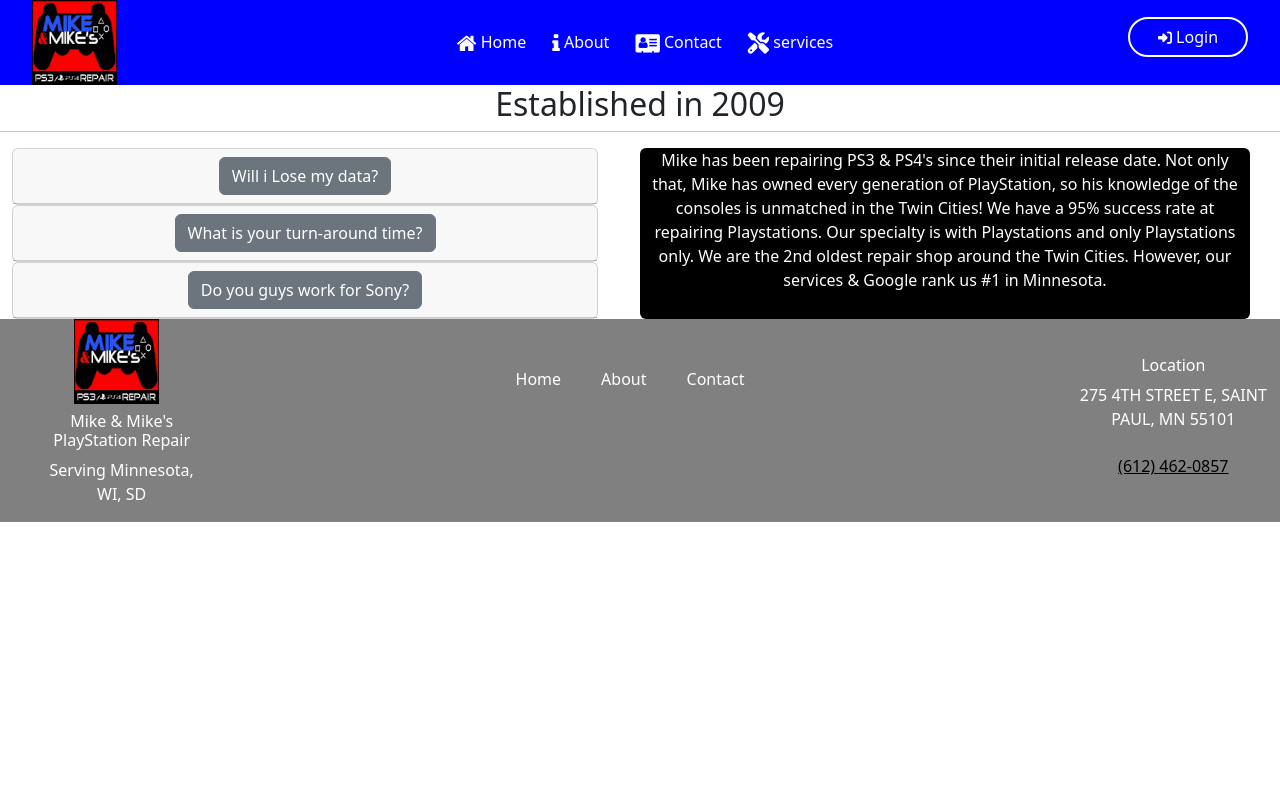
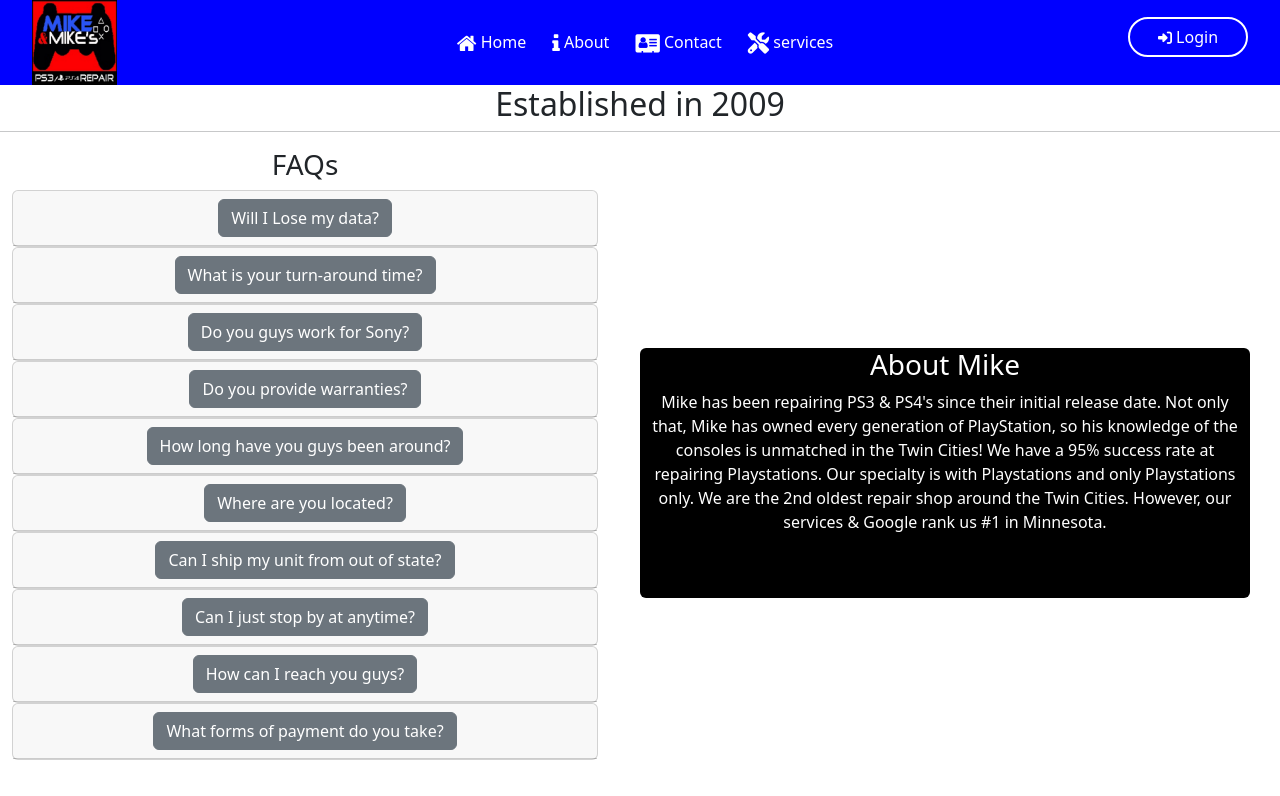
Before and after one commit to ninetailedcoder/mikes-playstation-repair, a React (Create React App) app: page /about in a window 1280 px wide. Shown: the top 796 px of the page. Built offline with nearby package versions, Linux system fonts and the light colour scheme; no server answers.

Commit message:
completed accordian cards and about page

```diff
--- a/src/components/accordiancards.js
+++ b/src/components/accordiancards.js
@@ -1,5 +1,5 @@
 import React, { Component } from "react";
-import { Accordion, Card, CardBody, CardHeader, Button } from "reactstrap";
+import { Accordion, Card, CardBody, CardHeader, Button, Collapse } from "reactstrap";
 
 class AccordionCards extends Component {
   state = {
@@ -7,14 +7,16 @@ class AccordionCards extends Component {
   };
 
   handleClick = (key) => {
-    this.setState({ activeCard: key });
+    this.setState((prevState) => ({
+      activeCard: prevState.activeCard === key ? null : key,
+    }));
   };
 
   render() {
     const cards = [
         {
             key: "1",
-        title: "Will i Lose my data?",
+            title: "Will I Lose my data?",
             content: "Only if your system settings need to be reset OR your hard drive is at fault. We will always bring this to your attention before moving forward with any repairs.",
           },
           {
@@ -26,6 +28,41 @@ class AccordionCards extends Component {
             key: "3",
             title: "Do you guys work for Sony?",
             content: "We ARE NOT affiliated with SONY in any way. We offer these services as our own entity, which is Mike's PS3/PS4 Repair.",
+          },
+          {
+            key: "4",
+            title: "Do you provide warranties?",
+            content: "We offer warranties on most replacement parts, which are typically up to 30 days or more unless otherwise noted. NOTE: We may need to remove the manufacturer's warranty sticker. Doing so will void warranty you may have.",
+          },
+          {
+            key: "5",
+            title: "How long have you guys been around?",
+            content: "We have been repairing Playstations since 2009!",
+          },
+          {
+            key: "6",
+            title: "Where are you located?",
+            content: "We are located in Downtown St. Paul. Please call ahead to schedule an appointment.",
+          },
+          {
+            key: "7",
+            title: "Can I ship my unit from out of state?",
+            content: "YES; please refer to the contact us/SHIPPING page. You will be responsible for shipping costs both ways.",
+          },
+          {
+            key: "8",
+            title: "Can I just stop by at anytime?",
+            content: "We are usually very flexible with drop-off times as long as we know to expect you. Feel free to call or email us and let us know when you would like to come in.",
+          },
+          {
+            key: "9",
+            title: "How can I reach you guys?",
+            content: "You can give us a call; (612) 462-0857",
+          },
+          {
+            key: "10",
+            title: "What forms of payment do you take?",
+            content: "We accept cash, all major credit cards (Visa, Mastercard, AMEX, Discover), PayPal and Cryptocurrency (BTC, ETH, LTC, And many more. Cryptocurrencies & PayPal is one of the safest ways to pay for items and accept payments.",
           },
     ];
 
@@ -42,11 +79,11 @@ class AccordionCards extends Component {
                   {card.title}
                 </Button>
               </CardHeader>
-              <CardBody
-                hidden={card.key !== this.state.activeCard}
-              >
+              <Collapse isOpen={this.state.activeCard === card.key}>
+                <CardBody>
                   {card.content}
                 </CardBody>
+              </Collapse>
             </Card>
           </Accordion>
         ))}
--- a/src/pages/about.js
+++ b/src/pages/about.js
@@ -15,9 +15,11 @@ const About= () => {
             </Row>
             <Row>
                 <Col>
+                    <h3>FAQs</h3>
                     <AccordionCards />
                 </Col>
-                <Col style={{backgroundColor: "black",margin: '0px 30px'}} className="text-white rounded">
+                <Col style={{backgroundColor: "black",margin: '200px 30px', height: '250px'}} className="d-flex flex-column text-white rounded">
+                    <h3>About Mike</h3>
                     <p>
                     Mike has been repairing PS3 & PS4's since their initial release date. Not
                     only that, Mike has owned every generation of PlayStation, so his
```
Also changed, not shown: src/App.css (line endings or trailing spaces). Lines whose indentation alone changed are shown as unchanged.
